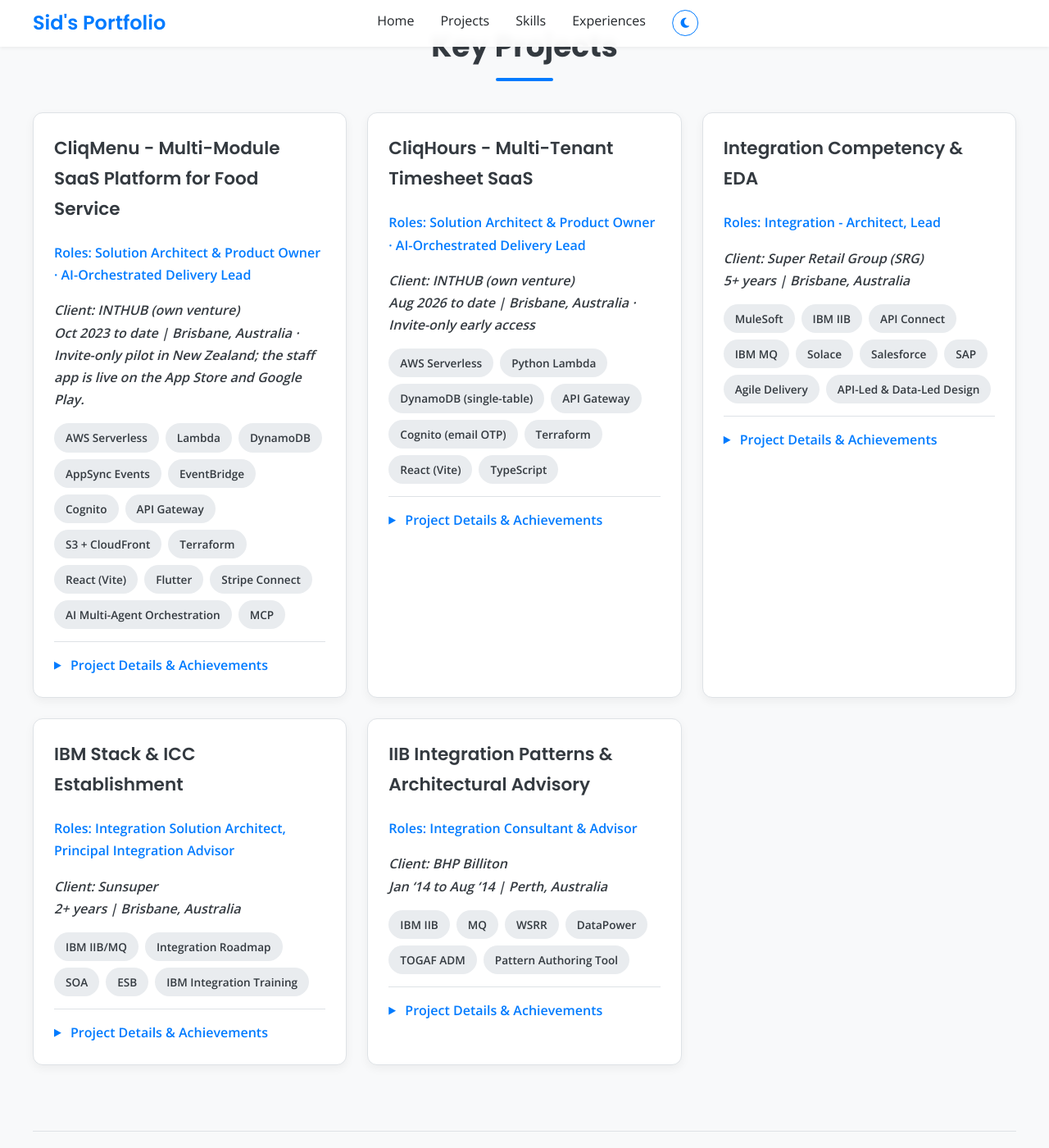
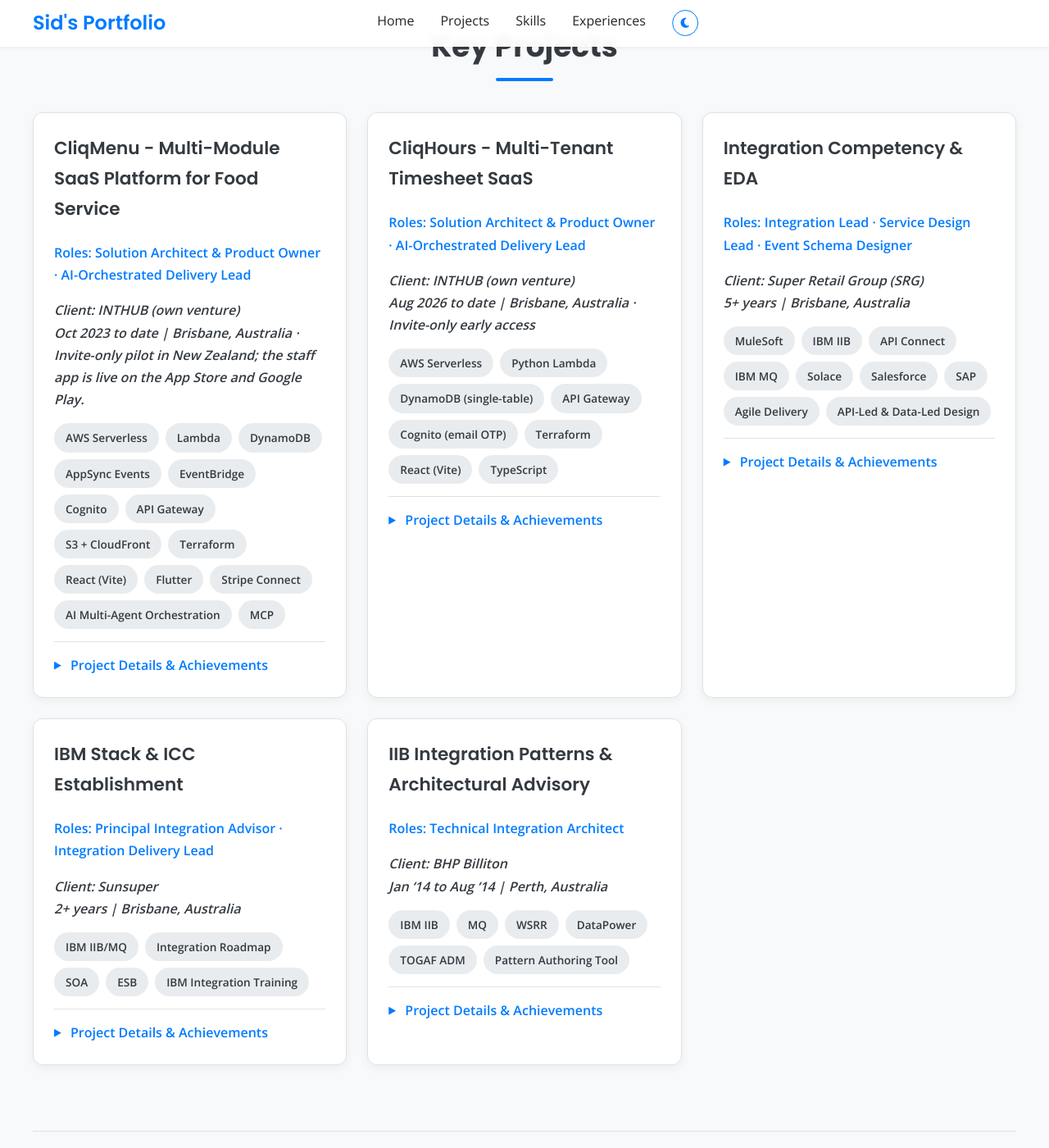
Before and after one commit to sid-inthub/sid-inthub.github.io, a Jekyll site: the page built from index.md, in a window 1280 px wide and 1400 px high, scrolled down 1152 px. Shown: the whole window at 82% size. Built offline with Jekyll 4.4.1, drawn with Linux system fonts in a browser that asks for light colours.

Commit message:
content(experience, projects): role titles match LinkedIn (round 11)
- BHP: "Technical Integration Architect", in Experience and on the project card
- Sunsuper: "Principal Integration Advisor" first, then "Integration Delivery Lead"; the project card drops "Integration Solution Architect"
- SRG: "Integration Lead · Service Design Lead · Event Schema Designer"; the project card's "Integration - Architect, Lead" goes

Co-Authored-By: Claude Opus 5.5 <noreply@anthropic.com>

```diff
--- a/_includes/section-experience.html
+++ b/_includes/section-experience.html
@@ -63,7 +63,7 @@
         <div class="timeline-item">
             <div class="timeline-content-card">
                 <h3 class="experience-name">Client: Super Retail Group (SRG)</h3>
-                <p class="experience-role">Roles: Integration Lead, Service Design Lead, Event Schema Designer</p>
+                <p class="experience-role">Roles: Integration Lead &middot; Service Design Lead &middot; Event Schema Designer</p>
                 <p class="experience-issuer">Mar ‘18 to Sep ‘23 | Brisbane, Australia</p>
                 <p class="experience-tech" style="margin-top: 10px; font-style: italic; color: var(--text-muted);">
                     <strong>Tech:</strong> MuleSoft, Solace, IBM IIB, API Connect, MQ, Salesforce, SAP, GoAnywhere
@@ -103,7 +103,7 @@
         <div class="timeline-item">
             <div class="timeline-content-card">
                 <h3 class="experience-name">Client: Sunsuper</h3>
-                <p class="experience-role">Roles: Integration Delivery Lead, Principal Integration Advisor</p>
+                <p class="experience-role">Roles: Principal Integration Advisor &middot; Integration Delivery Lead</p>
                 <p class="experience-issuer">Feb ‘15 to Jul ‘15 & Aug '16 to Feb '18 | Brisbane, Australia</p>
                 <p class="experience-tech" style="margin-top: 10px; font-style: italic; color: var(--text-muted);">
                     <strong>Tech:</strong> IBM IIB, MQ, SOA, ESB
@@ -130,7 +130,7 @@
         <div class="timeline-item">
             <div class="timeline-content-card">
                 <h3 class="experience-name">Client: BHP Billiton</h3>
-                <p class="experience-role">Roles: Integration Consultant & Advisor</p>
+                <p class="experience-role">Roles: Technical Integration Architect</p>
                 <p class="experience-issuer">Jan ‘14 to Aug '14 | Perth, Australia</p>
                 <p class="experience-tech" style="margin-top: 10px; font-style: italic; color: var(--text-muted);">
                     <strong>Tech:</strong> IBM IIB, MQ
--- a/_includes/section-projects.html
+++ b/_includes/section-projects.html
@@ -111,7 +111,7 @@
         <div class="project-card">
             <div class="project-content">
                 <h3 class="project-title">Integration Competency & EDA</h3>
-                <p class="project-role">Roles: Integration - Architect, Lead</p>
+                <p class="project-role">Roles: Integration Lead &middot; Service Design Lead &middot; Event Schema Designer</p>
                 <p class="project-client">Client: Super Retail Group (SRG)<br /><em>5+ years | Brisbane, Australia</em>
                 </p>
                 <div class="project-tech">
@@ -168,7 +168,7 @@
         <div class="project-card">
             <div class="project-content">
                 <h3 class="project-title">IBM Stack & ICC Establishment</h3>
-                <p class="project-role">Roles: Integration Solution Architect, Principal Integration Advisor<br></p>
+                <p class="project-role">Roles: Principal Integration Advisor &middot; Integration Delivery Lead<br></p>
                 <p class="project-client">Client: Sunsuper<br /><em>2+ years | Brisbane, Australia</em></p>
 
                 <div class="project-tech">
@@ -212,7 +212,7 @@
         <div class="project-card">
             <div class="project-content">
                 <h3 class="project-title">IIB Integration Patterns & Architectural Advisory</h3>
-                <p class="project-role">Roles: Integration Consultant &amp; Advisor</p>
+                <p class="project-role">Roles: Technical Integration Architect</p>
                 <p class="project-client">Client: BHP Billiton<br /><em>Jan &lsquo;14 to Aug &lsquo;14 | Perth, Australia</em></p>
 
                 <div class="project-tech">
```
